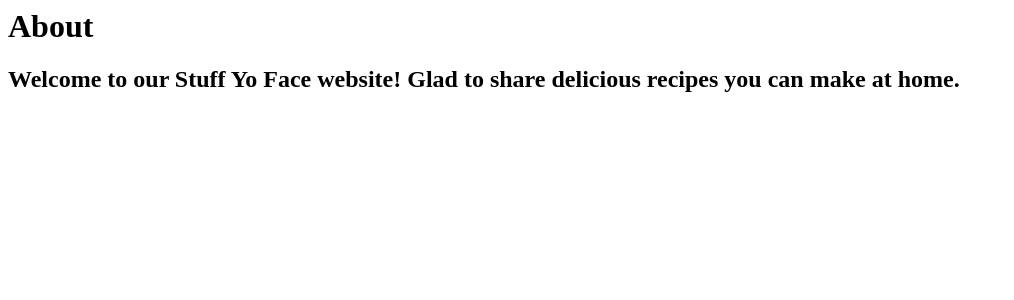
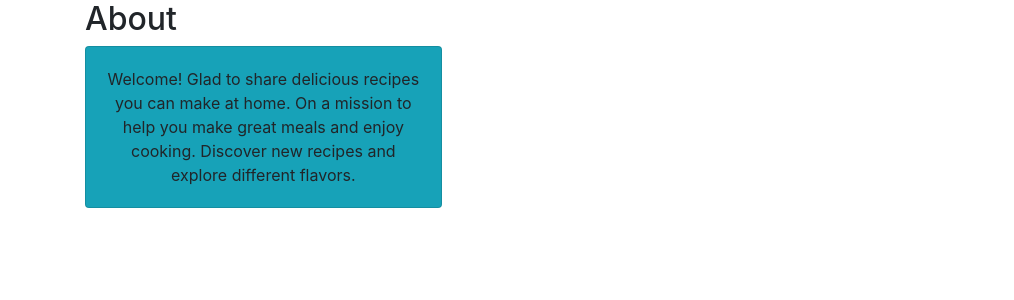
Before and after one commit to Sondosissa18/capstone-recipe-app, a Django app: page /about/ in a window 1280 px wide. Shown: the top 300 px of the page, without its empty margins (0-1014 px from the left). Run offline with Django 3.2, Linux system fonts and the light colour scheme; some libraries are stand-ins or nearby versions.

Commit message:
Added new background for login page and card for about page

```diff
--- a/templates/about.html
+++ b/templates/about.html
@@ -1,8 +1,46 @@
-<form method="post" action="">
-  {% csrf_token %} {{ form.as_p}}
-  <h1>About</h1>
+{% comment %} <form method="post" action="">
+  {% csrf_token %} {{ form.as_p}} {% endcomment %}
+  {% comment %} <h2 style="text-align:center">About</h2>
   <br\>
-  <h2>Welcome to our Stuff Yo Face website! Glad to share delicious recipes you can make at home.</h2>
-  {% comment %} <input type="submit" class="btn btn-success" value="Submit" /> {% endcomment %}
+
+  <em style="color:blue;font-size:35px;"> Welcome to Stuff Yo Face website! Glad to share delicious recipes you can make at home.</em>
+  <em style="color:blue;font-size:35px;">On a mission to help you make great meals and enjoy cooking. Discover new recipes and explore different flavors.</em> {% endcomment %}
+
+{% comment %} </form> {% endcomment %}
+
+{% comment %} <div class="p-3 mb-2 bg-dark text-white" style="max-width: 18rem;">
+  <div class="card-header" style="text-align:center">About</div>
+  <div class="card-body">
+    <h5 class="card-title" style="text-align:center">Stuff Yo Face</h5>
+    <p class="card-text" style="text-align:center">Welcome! Glad to share delicious recipes you can make at home.
+    On a mission to help you make great meals and enjoy cooking. Discover new recipes and explore different flavors.</p>
+  </div>
+</div>  {% endcomment %}
+
+<!DOCTYPE html>
+<html lang="en">
+<head>
+  <title>Bootstrap Card</title>
+  <meta charset="utf-8">
+  <meta name="viewport" content="width=device-width, initial-scale=1">
+  <link rel="stylesheet" href="https://maxcdn.bootstrapcdn.com/bootstrap/4.5.2/css/bootstrap.min.css">
+  <script src="https://ajax.googleapis.com/ajax/libs/jquery/3.5.1/jquery.min.js"></script>
+  <script src="https://cdnjs.cloudflare.com/ajax/libs/popper.js/1.16.0/umd/popper.min.js"></script>
+  <script src="https://maxcdn.bootstrapcdn.com/bootstrap/4.5.2/js/bootstrap.min.js"></script>
+</head>
+<body>
+
+<div class="container">
+  <h2>About</h2>
+  <div class="card-columns">
+    <div class="card bg-info">
+      <div class="card-body text-center" style="text-align:center">
+        <p class="card-text" style="text-align:center">Welcome! Glad to share delicious recipes you can make at home. On a mission to help you make
+        great meals and enjoy cooking. Discover new recipes and explore different flavors.</p>
+      </div>
+    </div>
+  </div>
 </div>
-</form>
+
+</body>
+</html>
--- a/templates/login.html
+++ b/templates/login.html
@@ -346,7 +346,7 @@
 <div class="jumbotron jumbotron-fluid bg-dark
 ">
   <div class="jumbotron-background">
-	<img src="https://encrypted-tbn0.gstatic.com/images?q=tbn:ANd9GcT_GQdPd83_17Juu49ZLWjW__caLl9PSoMSDA&usqp=CAU" class="center" style="width:100%;">
+	<img src="https://cdn.fstoppers.com/styles/large-16-9/s3/lead/2019/02/5_tips_for_shooting_large_food_flat_lays.jpg" class="center" style="width:100%;">
   </div>
  </div>
 </nav>
```
